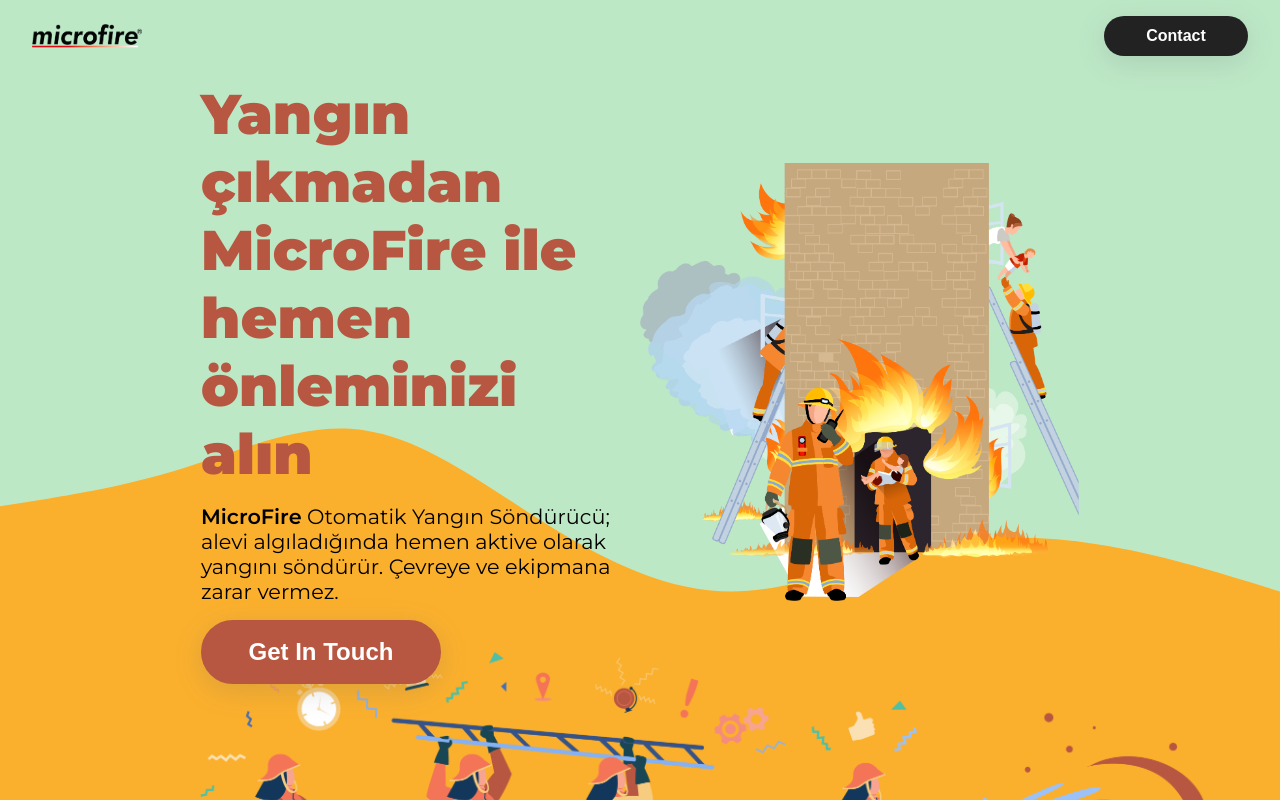
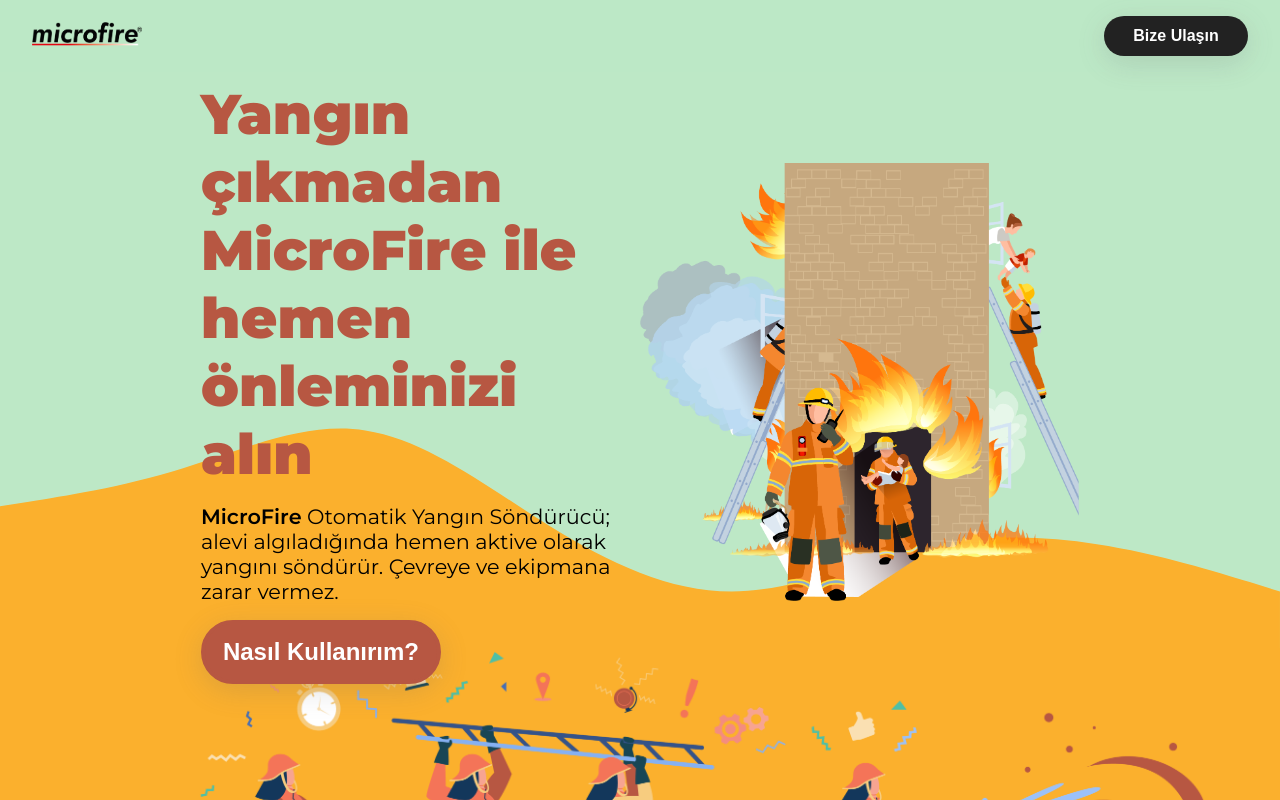
Before and after one commit to canocalir/microfire-next, a Next.js app: page / in a window 1280 px wide. Shown: the top 800 px of the page. Built offline with nearby package versions, Linux system fonts and the light colour scheme.

Commit message:
added smooth scroll

```diff
--- a/src/components/Form/Form.tsx
+++ b/src/components/Form/Form.tsx
@@ -29,7 +29,7 @@
     reset();
   };
   return (
-    <FormMainContainer>
+    <FormMainContainer id="contact">
       <h1>Contact</h1>
       <form onSubmit={handleSubmit(sendEmail)}>
         <input
--- a/src/components/Hero/Hero.tsx
+++ b/src/components/Hero/Hero.tsx
@@ -9,6 +9,7 @@
 import heroImage from "../../assets/mainpage.png";
 import { FC } from "react";
 import { UpperWaves } from "../Waves/Waves.styled";
+import Link from "next/link";
 
 const Hero: FC = () => {
   return (
@@ -20,7 +21,7 @@
             <HeroBrand>MicroFire</HeroBrand> Otomatik Yangın Söndürücü; alevi algıladığında hemen
             aktive olarak yangını söndürür. Çevreye ve ekipmana zarar vermez.
           </p>
-          <HeroButton>Get In Touch</HeroButton>
+          <Link href="#usage" scroll={false}><HeroButton>Nasıl Kullanırım?</HeroButton></Link>
         </HeroLeftContainer>
         <HeroRightContainer>
           <HeroImage priority src={heroImage} alt="heroImage" />
--- a/src/components/Navbar/Navbar.tsx
+++ b/src/components/Navbar/Navbar.tsx
@@ -1,12 +1,18 @@
 import Image from "next/image";
 import logo from "../../assets/logo.png";
 import { NavbarButton, NavbarContainer } from "./Navbar.styled";
+import { FC } from "react";
+import Link from "next/link";
 
-const Navbar = () => {
+const Navbar: FC = () => {
   return (
     <NavbarContainer>
-      <Image width={110} src={logo} alt="logo" />
-      <NavbarButton>Contact</NavbarButton>
+      <Link href="/" scroll={false}>
+        <Image width={110} src={logo} alt="logo" />
+      </Link>
+      <Link href="#contact" scroll={false}>
+        <NavbarButton>Bize Ulaşın</NavbarButton>
+      </Link>
     </NavbarContainer>
   );
 };
--- a/src/components/Usage/Usage.tsx
+++ b/src/components/Usage/Usage.tsx
@@ -9,7 +9,7 @@
 
 const Usage = () => {
   return (
-    <UsageMainContainer>
+    <UsageMainContainer id="usage">
       <MiddleWaves xmlns="http://www.w3.org/2000/svg" viewBox="0 0 1440 320">
         <path
           fill="#bde8c6"
--- a/src/styles/reset.css
+++ b/src/styles/reset.css
@@ -6,6 +6,10 @@
   box-sizing: border-box;
 }
 
+html{
+  scroll-behavior: smooth;
+}
+
 body{
   font-family: 'Montserrat', sans-serif;
 }
```
